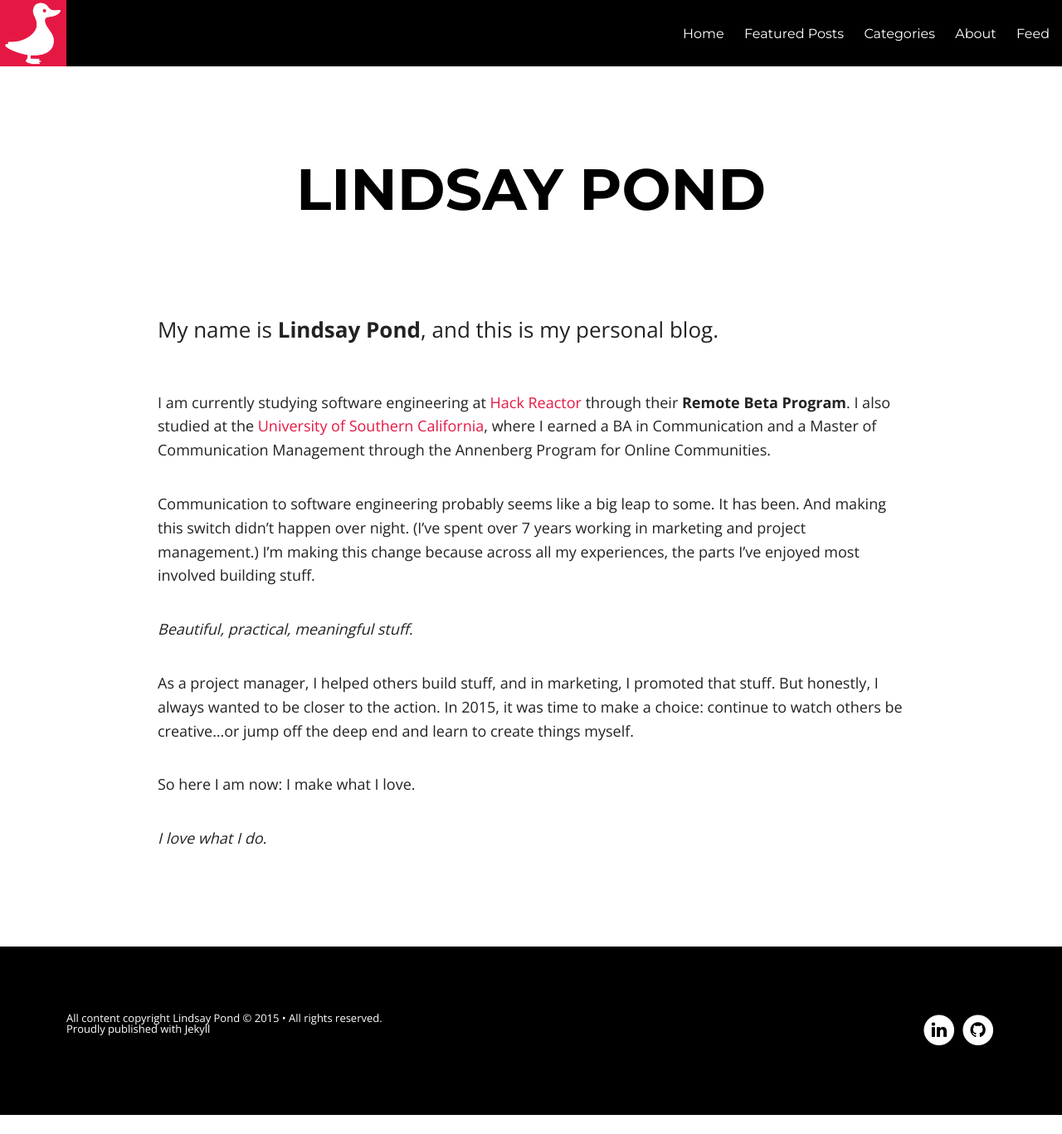
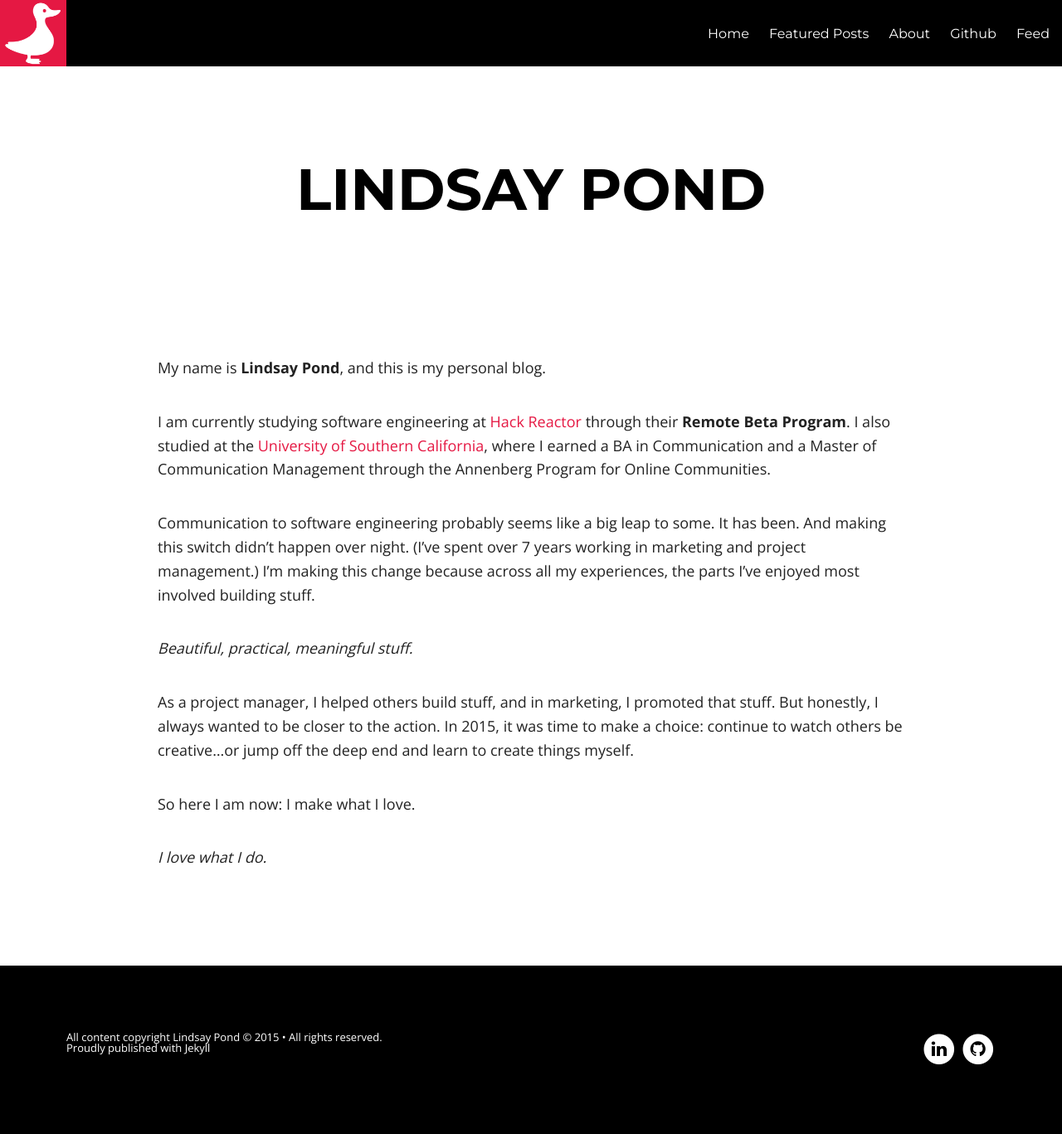
Before and after one commit to lepond/lepond.github.io, a Jekyll site: the page built from lindsay-pond.md, in a window 1280 px wide. Shown: the whole page at 83% size. Built offline with Jekyll 4.4.1, drawn with Linux system fonts in a browser that asks for light colours; nearby versions of some CDN libraries; before the commit the page ends 1344 px from its top, so only the background shows below that.

```diff
--- a/_config.yml
+++ b/_config.yml
@@ -39,10 +39,11 @@ links:
     icon: home
   - title: Featured Posts
     url: /featured
-  - title: Categories
-    url: /categories
   - title: About
     url: /lindsay-pond
+  - title: <i class="icon-github"> </i>Github
+    url: https://github.com/lepond
+    external: true
 
 # http://en.wikipedia.org/wiki/List_of_tz_database_time_zones
 timezone:    America/Los_Angeles
```
Also changed, not shown: lindsay-pond.md (+1 -3 lines), images/lp3.jpg (added).
